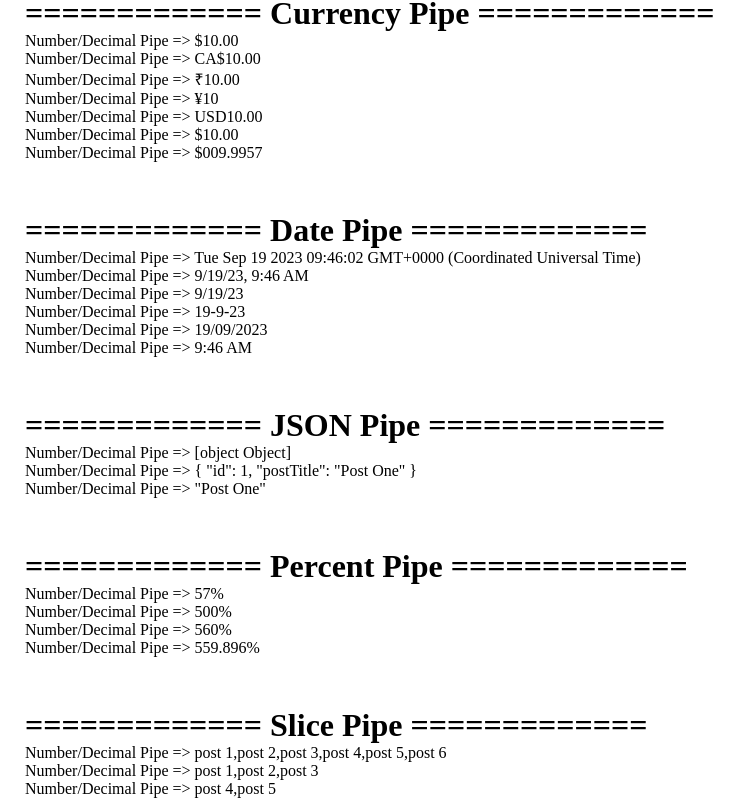
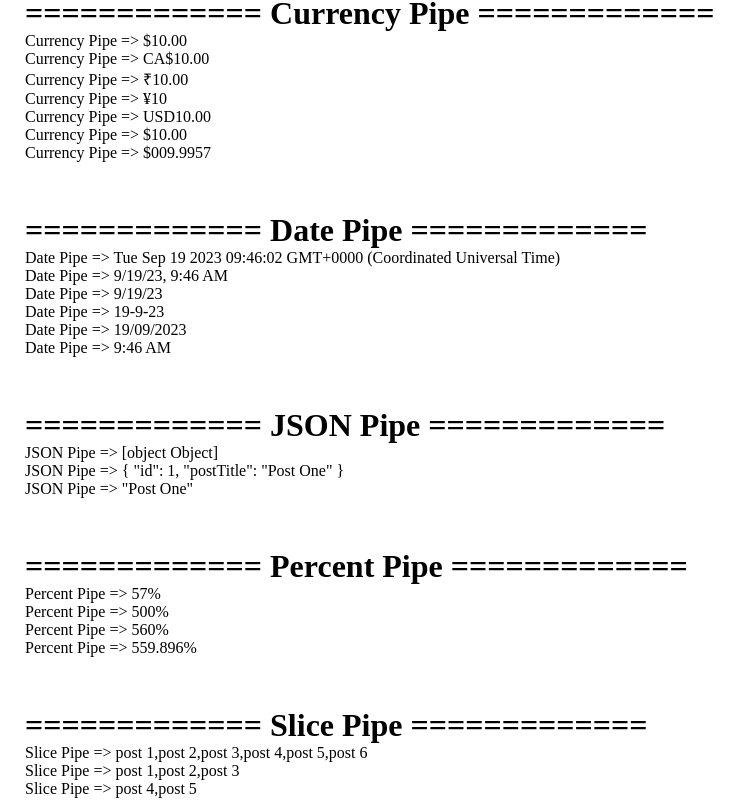
Before and after one commit to manishsajandasani/octacademy-angular, an Angular app: page / in a window 1280 px wide. Shown: the part 3214-4020 px from the top of the page, without its empty margins (0-751 px from the left). Built offline with nearby package versions, Linux system fonts and the light colour scheme.

Commit message:
Custom Pipe From Scratch

```diff
--- /dev/null
+++ b/src/app/Pipes/append.pipe.ts
@@ -0,0 +1,11 @@
+import { Pipe, PipeTransform } from '@angular/core';
+
+@Pipe({
+  name: 'append'
+})
+
+export class AppendPipe implements PipeTransform {
+  transform(value: any, args?: any) {
+    return "Manish says " + value;
+  }
+}
--- a/src/app/app.component.html
+++ b/src/app/app.component.html
@@ -122,39 +122,43 @@
 <p>Number/Decimal Pipe => {{ pipeDecimal | number: '5.2-2' }}</p>
 
 <h1 style="margin-top: 50px;">============= Currency Pipe =============</h1>
-<p>Number/Decimal Pipe => {{ pipeCurrency | currency }}</p>
-<p>Number/Decimal Pipe => {{ pipeCurrency | currency:"CAD" }}</p>
-<p>Number/Decimal Pipe => {{ pipeCurrency | currency:"INR" }}</p>
-<p>Number/Decimal Pipe => {{ pipeCurrency | currency:"JPY" }}</p>
-<p>Number/Decimal Pipe => {{ pipeCurrency | currency:"USD" : false }}</p>
-<p>Number/Decimal Pipe => {{ pipeCurrency | currency:"USD" : true }}</p>
-<p>Number/Decimal Pipe => {{ pipeCurrency | currency : "USD" : true : '3.2-4' }}</p>
+<p>Currency Pipe => {{ pipeCurrency | currency }}</p>
+<p>Currency Pipe => {{ pipeCurrency | currency:"CAD" }}</p>
+<p>Currency Pipe => {{ pipeCurrency | currency:"INR" }}</p>
+<p>Currency Pipe => {{ pipeCurrency | currency:"JPY" }}</p>
+<p>Currency Pipe => {{ pipeCurrency | currency:"USD" : false }}</p>
+<p>Currency Pipe => {{ pipeCurrency | currency:"USD" : true }}</p>
+<p>Currency Pipe => {{ pipeCurrency | currency : "USD" : true : '3.2-4' }}</p>
 
 <h1 style="margin-top: 50px;">============= Date Pipe =============</h1>
 <!-- Refer: https://angular.io/api/common/DatePipe -->
-<p>Number/Decimal Pipe => {{ pipeDate }}</p>
-<p>Number/Decimal Pipe => {{ pipeDate | date : "short" }}</p>
-<p>Number/Decimal Pipe => {{ pipeDate | date : "shortDate"  }}</p>
-<p>Number/Decimal Pipe => {{ pipeDate | date : "d-M-yy"  }}</p>
-<p>Number/Decimal Pipe => {{ pipeDate | date : "d/MM/yyyy"  }}</p>
-<p>Number/Decimal Pipe => {{ pipeDate | date : "shortTime"  }}</p>
+<p>Date Pipe => {{ pipeDate }}</p>
+<p>Date Pipe => {{ pipeDate | date : "short" }}</p>
+<p>Date Pipe => {{ pipeDate | date : "shortDate"  }}</p>
+<p>Date Pipe => {{ pipeDate | date : "d-M-yy"  }}</p>
+<p>Date Pipe => {{ pipeDate | date : "d/MM/yyyy"  }}</p>
+<p>Date Pipe => {{ pipeDate | date : "shortTime"  }}</p>
 
 <h1 style="margin-top: 50px;">============= JSON Pipe =============</h1>
-<p>Number/Decimal Pipe => {{ pipeJson }}</p>
-<p>Number/Decimal Pipe => {{ pipeJson | json }}</p>
-<p>Number/Decimal Pipe => {{ pipeJson.postTitle | json }}</p>
+<p>JSON Pipe => {{ pipeJson }}</p>
+<p>JSON Pipe => {{ pipeJson | json }}</p>
+<p>JSON Pipe => {{ pipeJson.postTitle | json }}</p>
 
 <h1 style="margin-top: 50px;">============= Percent Pipe =============</h1>
-<p>Number/Decimal Pipe => {{ pipePercent | percent }}</p>
-<p>Number/Decimal Pipe => {{ 5 | percent }}</p>
-<p>Number/Decimal Pipe => {{ 5.59896 | percent }}</p>
-<p>Number/Decimal Pipe => {{ 5.59896 | percent : "2.3-3" }}</p>
+<p>Percent Pipe => {{ pipePercent | percent }}</p>
+<p>Percent Pipe => {{ 5 | percent }}</p>
+<p>Percent Pipe => {{ 5.59896 | percent }}</p>
+<p>Percent Pipe => {{ 5.59896 | percent : "2.3-3" }}</p>
 
 <h1 style="margin-top: 50px;">============= Slice Pipe =============</h1>
-<p>Number/Decimal Pipe => {{ pipeSlice }}</p>
-<p>Number/Decimal Pipe => {{ pipeSlice | slice : 0 : 3 }}</p>
-<p>Number/Decimal Pipe => {{ pipeSlice | slice : 3 : 5 }}</p>
+<p>Slice Pipe => {{ pipeSlice }}</p>
+<p>Slice Pipe => {{ pipeSlice | slice : 0 : 3 }}</p>
+<p>Slice Pipe => {{ pipeSlice | slice : 3 : 5 }}</p>
 
+<h1 style="margin-top: 50px;">============= Custom Pipe (Scratch) =============</h1>
+<!-- Append 'Manish says' -->
+<p>Custom Pipe => {{ "Hello." | append }}</p>
+<p>Custom Pipe => {{ "that he loves Watermelon." | append }}</p>
 
 
 <br>
--- a/src/app/app.module.ts
+++ b/src/app/app.module.ts
@@ -6,12 +6,14 @@ import { AppRoutingModule } from './app-routing.module';
 import { AppComponent } from './app.component';
 import { NavbarComponent } from './navbar/navbar.component';
 import { PostComponent } from './post/post.component';
+import { AppendPipe } from './Pipes/append.pipe';
 
 @NgModule({
   declarations: [
     AppComponent,
     NavbarComponent,
-    PostComponent
+    PostComponent,
+    AppendPipe
   ],
   imports: [
     BrowserModule,
```
Also changed, not shown: 1 other file (tests, documents, lock files or other folders).
